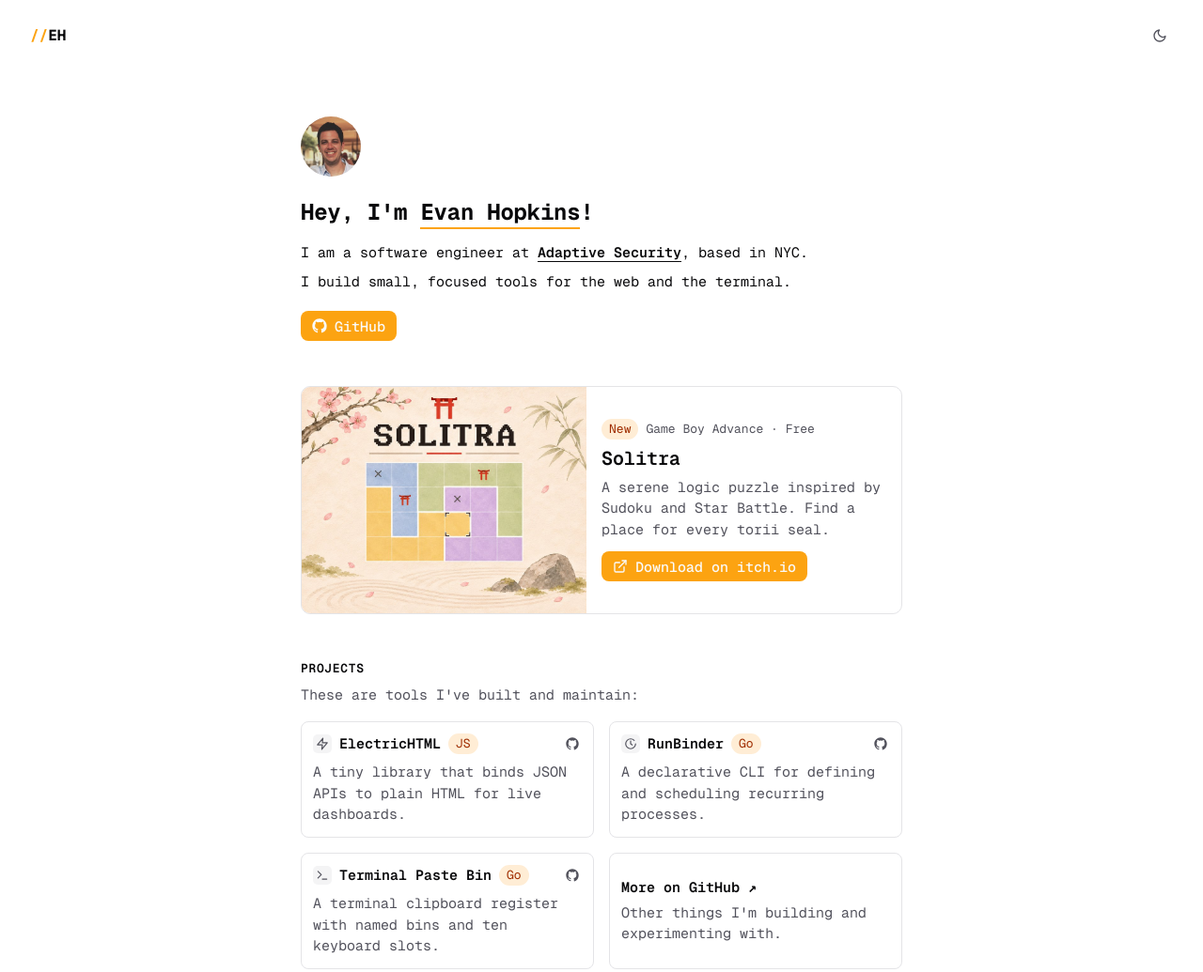
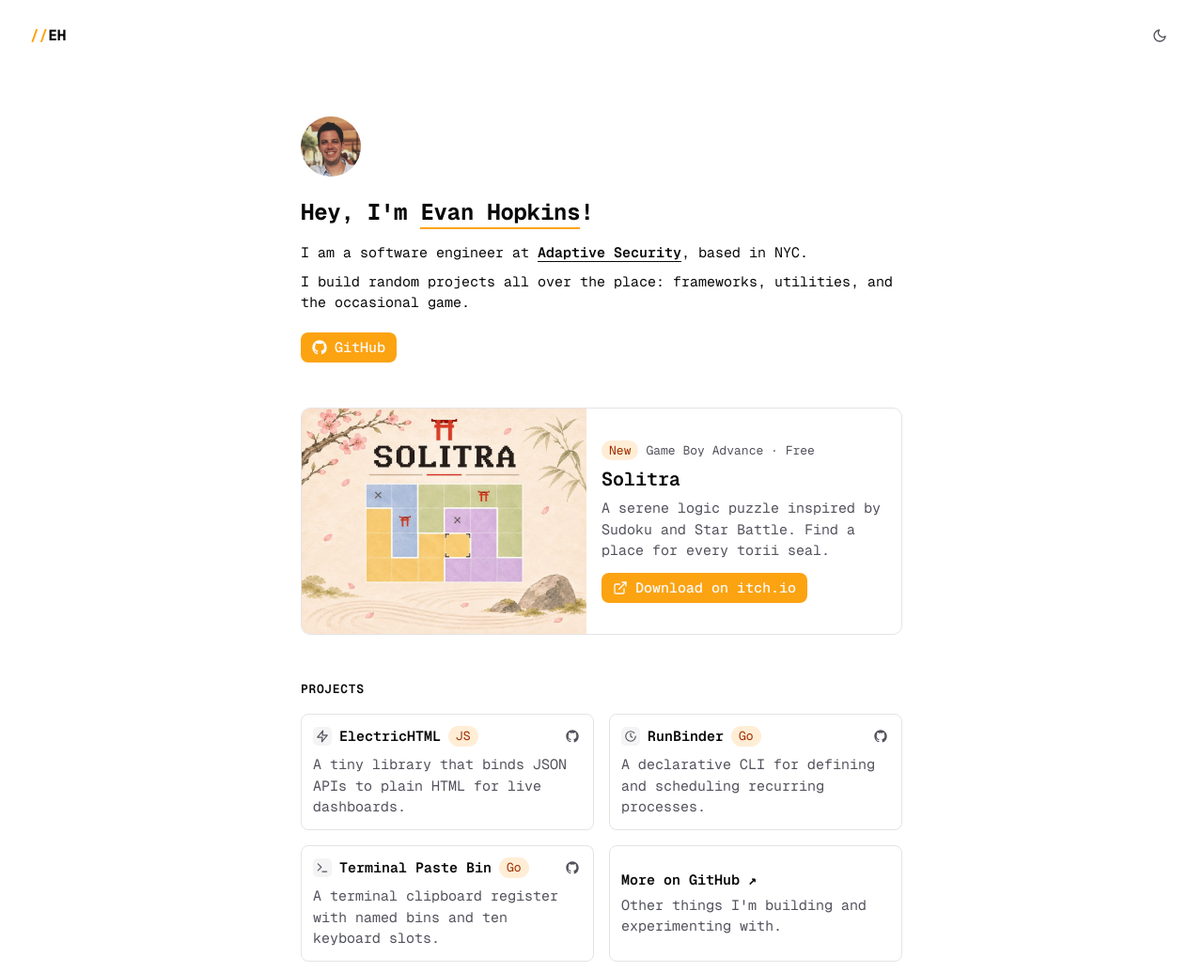
Before and after one commit to evanjhopkins/evanjhopkins.com, a plain HTML site: page index.html in a window 1280 px wide. Shown: the top 1035 px of the page at 94% size. Drawn offline with nearby package versions, Linux system fonts and the light colour scheme.

Commit message:
Rework the intro copy and drop the projects lede
Also replace em dashes with plain separators in the README and page
titles.

Amp-Thread-ID: https://ampcode.com/threads/T-01a1e0f9-3b04-71cc-83ab-34c8ac001aab
Co-authored-by: Amp <amp@ampcode.com>

```diff
--- a/index.html
+++ b/index.html
@@ -154,7 +154,10 @@
           I am a software engineer at
           <a href="https://www.adaptivesecurity.com/">Adaptive Security</a>, based in NYC.
         </p>
-        <p>I build small, focused tools for the web and the terminal.</p>
+        <p>
+          I build random projects all over the place: frameworks, utilities, and the occasional
+          game.
+        </p>
       </div>
 
       <div class="actions">
@@ -209,7 +212,6 @@
 
       <section>
         <h2>Projects</h2>
-        <p class="section-lede">These are tools I've built and maintain:</p>
         <div class="cards">
           <article class="card">
             <div class="card-head">
```
Also changed, not shown: projects/electrichtml/index.html (+1 -1 lines), projects/runbinder/index.html (+1 -1 lines), projects/terminal-paste-bin/index.html (+1 -1 lines), 1 other file.
